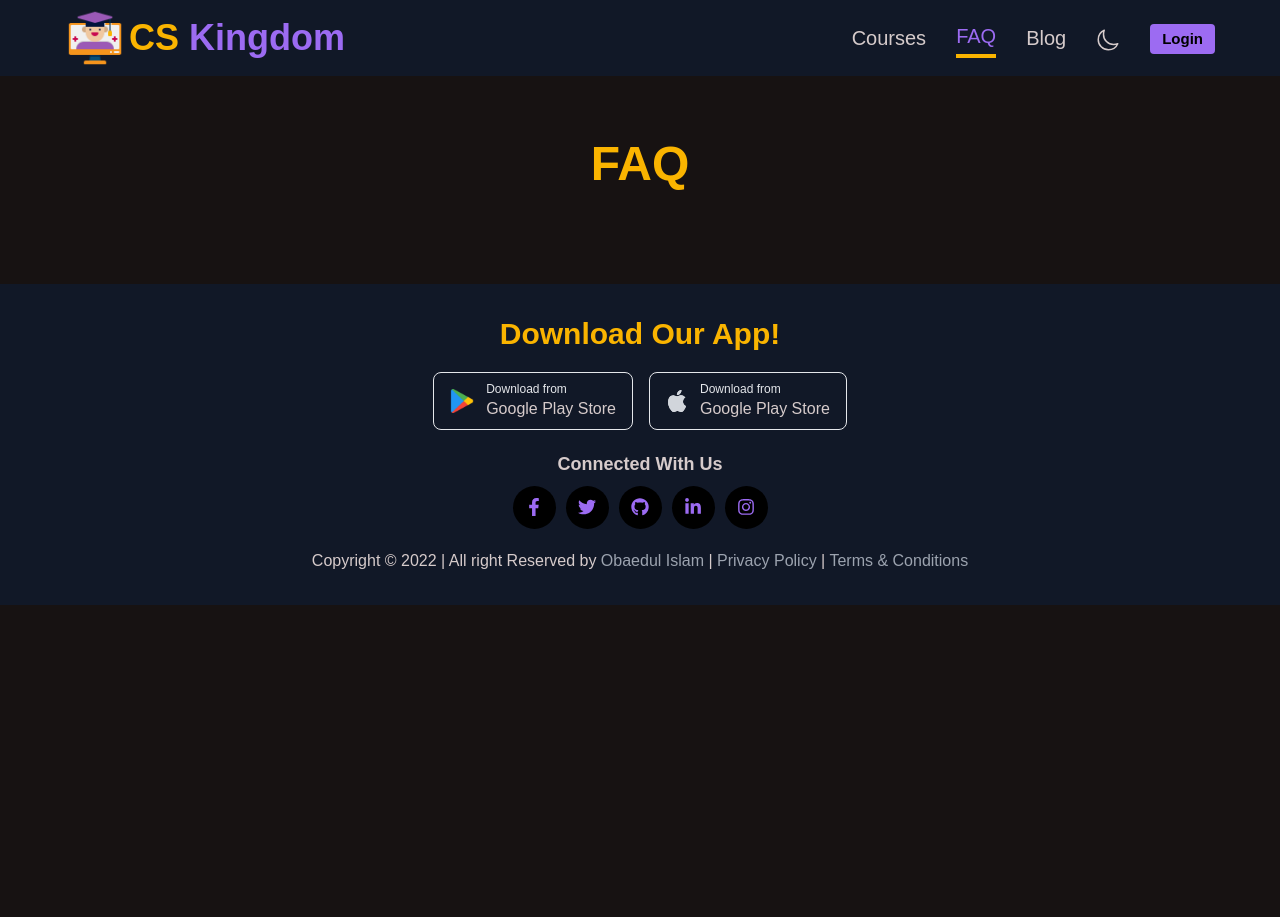
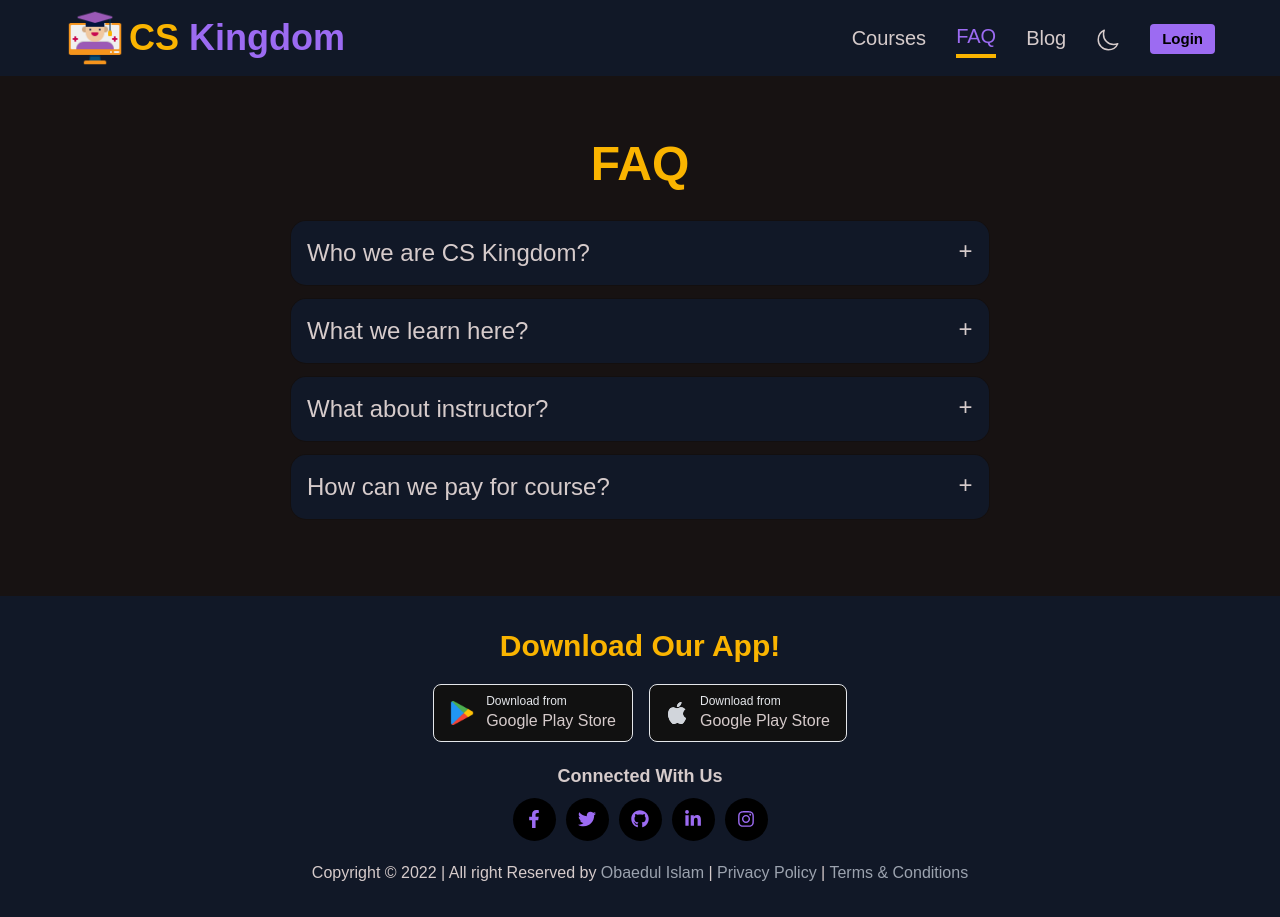
Before and after one commit to obaedulislam/cs-kingdom, a React (Create React App) app: page /faq in a window 1280 px wide. Before the commit the page ends 800 px from the top, so only its background shows below. Built offline with nearby package versions, Linux system fonts and the light colour scheme; no server answers.

Commit message:
FAQ Added & Project finished

```diff
--- a/src/components/Pages/CourseDetails/CourseDetails.jsx
+++ b/src/components/Pages/CourseDetails/CourseDetails.jsx
@@ -69,12 +69,12 @@ const CourseDetails = () => {
                     <div className="course-feature">
                     <h3 className='text-[#FAB400] text-xl font-semibold mt-4'>Feature of this Course:</h3>
                         <ul className='list-decimal ml-10'>
-                            <li className='font-bold'><p>{course_features[0]}</p></li>
-                            <li className='font-bold'><p>{course_features[1]}</p></li>
-                            <li className='font-bold'><p>{course_features[2]}</p></li>
-                            <li className='font-bold'><p>{course_features[3]}</p></li>
-                            <li className='font-bold'><p>{course_features[4]}</p></li>
-                            <li className='font-bold'><p>{course_features[5]}</p></li>
+                            <li className='font-semibold'><p>{course_features[0]}</p></li>
+                            <li className='font-semibold'><p>{course_features[1]}</p></li>
+                            <li className='font-semibold'><p>{course_features[2]}</p></li>
+                            <li className='font-semibold'><p>{course_features[3]}</p></li>
+                            <li className='font-semibold'><p>{course_features[4]}</p></li>
+                            <li className='font-semibold'><p>{course_features[5]}</p></li>
                         </ul>
                     </div>
                 </div>
--- a/src/components/Pages/Faq/Faq.jsx
+++ b/src/components/Pages/Faq/Faq.jsx
@@ -2,12 +2,46 @@ import React from 'react';
 
 const Faq = () => {
     return (
-        <div className='lg:py-16 md:py-12 py-8 md:px-0 px-3  max-w-[11500px] mx-auto '>
+        <div className='lg:py-16 md:py-12 py-8 md:px-0 px-3  max-w-[700px] mx-auto sm:px-0 px-3 '>
 
-        <div className="page-head flex justify-center items-center pb-8">
+            <div className="page-head flex justify-center items-center pb-8">
                 <h1 className='lg:text-5xl sm:text-3xl text-2xl text-[#FAB400]  font-bold '> FAQ</h1>
             </div>
+                <div tabindex="0" class="collapse collapse-plus border border-base-300 rounded-box mb-3">
+                    <div class="collapse-title text-2xl font-medium bg-gray-900 ">
+                        <h3>Who we are CS Kingdom?</h3>
+                    </div>
+                    <div class="collapse-content  bg-[#000]">
+                        <p className='mt-2'>CS Kingdom Is a Computer Science Kingdom. Where you can find modern Computer science course. It is the world best Learning platform that we can honestly say.</p>
+                    </div>
+                </div>
 
+                <div tabindex="1" class="collapse collapse-plus border border-base-300 bg-base-100 rounded-box mb-3">
+                    <div class="collapse-title text-2xl font-medium bg-gray-900 ">
+                        <h3>What we learn here?</h3>
+                    </div>
+                    <div class="collapse-content bg-[#000]">
+                        <p className='mt-2'>You can learn world hot Computer Course Here. They Are Artificial Intelligence, Neural Networks, Algorithms & Analysis, Python for Everybody, Google Data Analytic, CS50's Introduction, Python Data Structures, Data Science & Python & java Programming. In future we will provide more corse.</p>
+                    </div>
+                </div>
+
+                <div tabindex="2" class="collapse collapse-plus border border-base-300 bg-base-100 rounded-box mb-3">
+                    <div class="collapse-title text-2xl font-medium bg-gray-900 ">
+                        <h3>What about instructor?</h3>
+                    </div>
+                    <div class="collapse-content bg-[#000]">
+                        <p className='mt-2'>All instructor are world class. they are graduated from world top university & work on world top companies.</p>
+                    </div>
+                </div>
+
+                <div tabindex="3" class="collapse collapse-plus border border-base-300 bg-base-100 rounded-box mb-3">
+                    <div class="collapse-title text-2xl font-medium bg-gray-900 ">
+                        <h3>How can we pay for course?</h3>
+                    </div>
+                    <div class="collapse-content bg-[#000]">
+                        <p className='mt-2'>We usually accept Bank Payment also Paypal, stripe payment available.</p>
+                    </div>
+                </div>
         </div>
     );
 };
--- a/src/components/Shared/Footer/Footer.jsx
+++ b/src/components/Shared/Footer/Footer.jsx
@@ -14,7 +14,7 @@ const Footer = () => {
 
                  <div className="app flex flex-col items-center sm:flex-row justify-center my-5 ">
                     <Link>
-                        <div class="flex items-center border rounded-lg px-4 py-2  mx-2">
+                        <div class="flex items-center border rounded-lg px-4 py-2 bg-[#111111]  mx-2">
                             <img src={googleplay} class="w-5 md:w-6" alt="welcome"/>
                             <div class="text-left ml-3">
                                 <p class="text-xs text-gray-200">Download from </p>
@@ -23,7 +23,7 @@ const Footer = () => {
                         </div>
                     </Link>
                     <Link>
-                        <div class="flex items-center border rounded-lg px-4 py-2  mx-2 md:mt-0 mt-2">
+                        <div class="flex items-center border rounded-lg px-4 bg-[#111111] py-2  mx-2 md:mt-0 mt-2">
                             <BsApple class="text-[22px] text-gray-300" ></BsApple>
                             <div class="text-left ml-3">
                                 <p class="text-xs text-gray-200">Download from </p>
```
Also changed, not shown: 1 other file (tests, documents, lock files or other folders).
